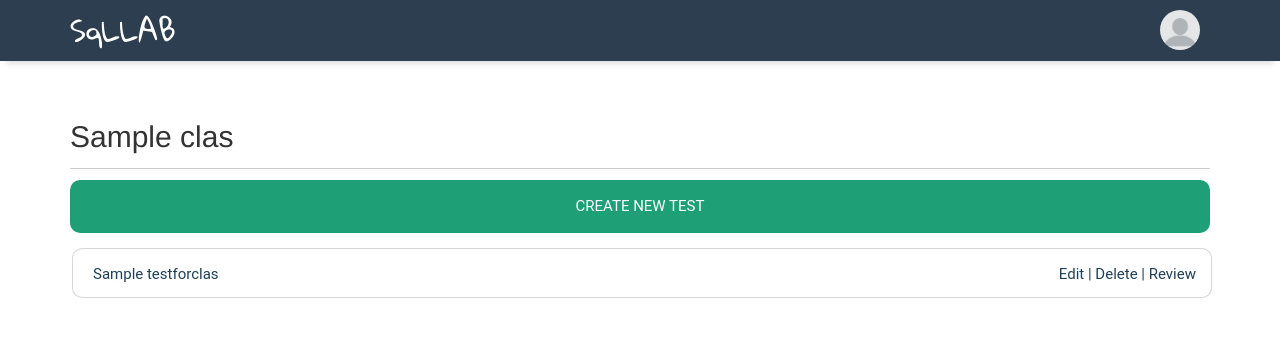
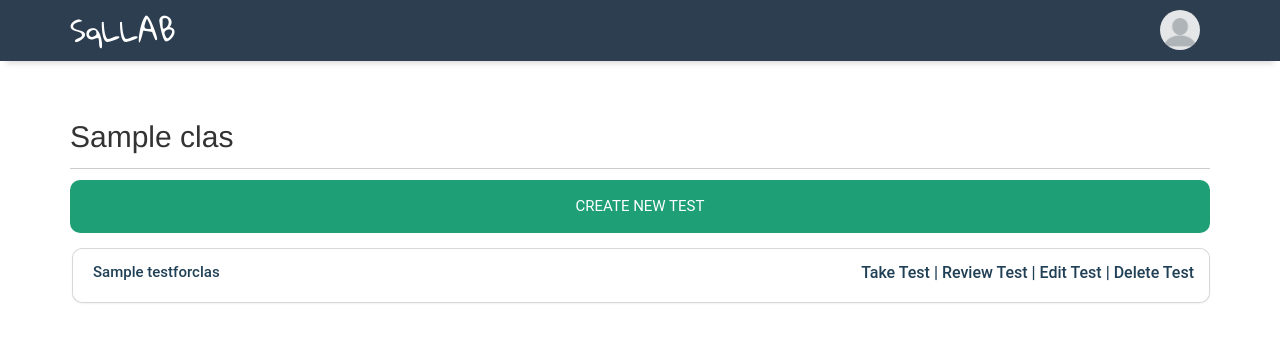
Before and after one commit to daryltanzw/SqlLab, a Django app: page /SqlLabApp/1/instructortest/ in a window 1280 px wide. Shown: the top 342 px of the page. Run offline with Django 3.2, Linux system fonts and the light colour scheme; tables that the repository leaves empty hold one stand-in row (Sample ...); some libraries are stand-ins or nearby versions; some web fonts are replaced.

Commit message:
Drafted UI for module and test details display

```diff
--- a/SqlLabApp/static/css/instructormodule.css
+++ b/SqlLabApp/static/css/instructormodule.css
@@ -40,25 +40,27 @@ a:hover {
     text-decoration: none;
 }
 
+#panel-container {
+    margin-bottom: 15px;
+    margin-left: 2px;
+    border: 1px solid rgba(74, 74, 74, 0.22);
+    border-radius: 10px;
+}
+
 #action-container {
-    outline: none;
     display: block;
     padding-left: 15px;
     padding-right: 15px;
-    margin-bottom: 15px;
-    margin-left: 2px;
     width: 100%;
-    height: 50px;
+    height: auto;
+    border-radius: 10px;
     /*box-shadow: 0 1px 1px 0 rgba(0, 0, 0, 0.2), 0 1px 1px 0 rgba(0, 0, 0, 0.19);*/
-    border-radius: 10px;
     font-size: 15px;
     font-family: "Roboto", "Lucida Grande", Verdana, Arial, sans-serif;
-    border: 1px solid rgba(74, 74, 74, 0.22);
     background: white;
     color: #204056;
     text-align: left;
     padding-top: 15px;
-    padding-bottom: 10px;
 }
 
 #action-container p {
--- a/SqlLabApp/templates/SqlLabApp/instructortest.html
+++ b/SqlLabApp/templates/SqlLabApp/instructortest.html
@@ -73,24 +73,40 @@
                 <div class="button-container">
                     {% if test_list %}
                         {% for test in test_list %}
-                            <a href="{% url 'taketest' test.tid %}">{% csrf_token %}
-                                <div id="action-container">
-                                    <p>{{ test.test_name }}</p>
-                                    <ul id="menu">
-                                        <li class="sub"><a href="#">Edit</a> |</li>
-                                        <li class="sub"><a href="#">Delete</a> |</li>
-                                        <li class="sub"><a href="#">Review</a></li>
-                                    </ul>
+                            <div class="panel-group">
+                            <div class="panel panel-default" id="panel-container">
+                                <div class="panel-heading" id="action-container">
+                                    <h4 class="panel-title">
+                                        <a data-toggle="collapse" href="#collapse{{ test.tid }}">
+                                            <p>{{ test.test_name }}</p>
+                                            <ul id="menu">
+                                                <li class="sub"><a href="#">Take Test</a> |</li>
+                                                <li class="sub"><a href="#">Review Test</a> |</li>
+                                                <li class="sub"><a href="#">Edit Test</a> |</li>
+                                                <li class="sub"><a href="#">Delete Test</a></li>
+                                            </ul>
+                                        </a>
+                                    </h4>
                                 </div>
-                            </a>
+                                <div id="collapse{{ test.tid }}" class="panel-collapse collapse">
+                                    <div class="panel-body">
+                                        <p style="text-indent: 1em;"><strong>Start Date:</strong>&ensp;&ensp;{{ test.start_time }}</p>
+                                        <p style="text-indent: 1em;"><strong>End Date:</strong>&ensp;&ensp;{{ test.end_time }}</p>
+                                        <p style="text-indent: 1em;"><strong>Number of Attempts Allowed:</strong>&ensp;&ensp;{{ test.max_attempt }}
+                                        <p style="text-indent: 1em;"><strong>Number of Students Completed:</strong>&ensp;&ensp;10 / 60
+                                        </p>
+                                    </div>
+                                </div>
+                            </div>
                         {% endfor %}
 
                     {% else %}
                         <p>There is currently no test.</p>
                     {% endif %}
+                    </div>
+                </div>
                 </div>
             </div>
-        </div>
     </header>
 
 {% endblock %}
```
Also changed, not shown: other parts of SqlLabApp/static/css/instructormodule.css (+8 -7 lines), SqlLabApp/templates/SqlLabApp/instructormodule.html (+24 -8 lines).
